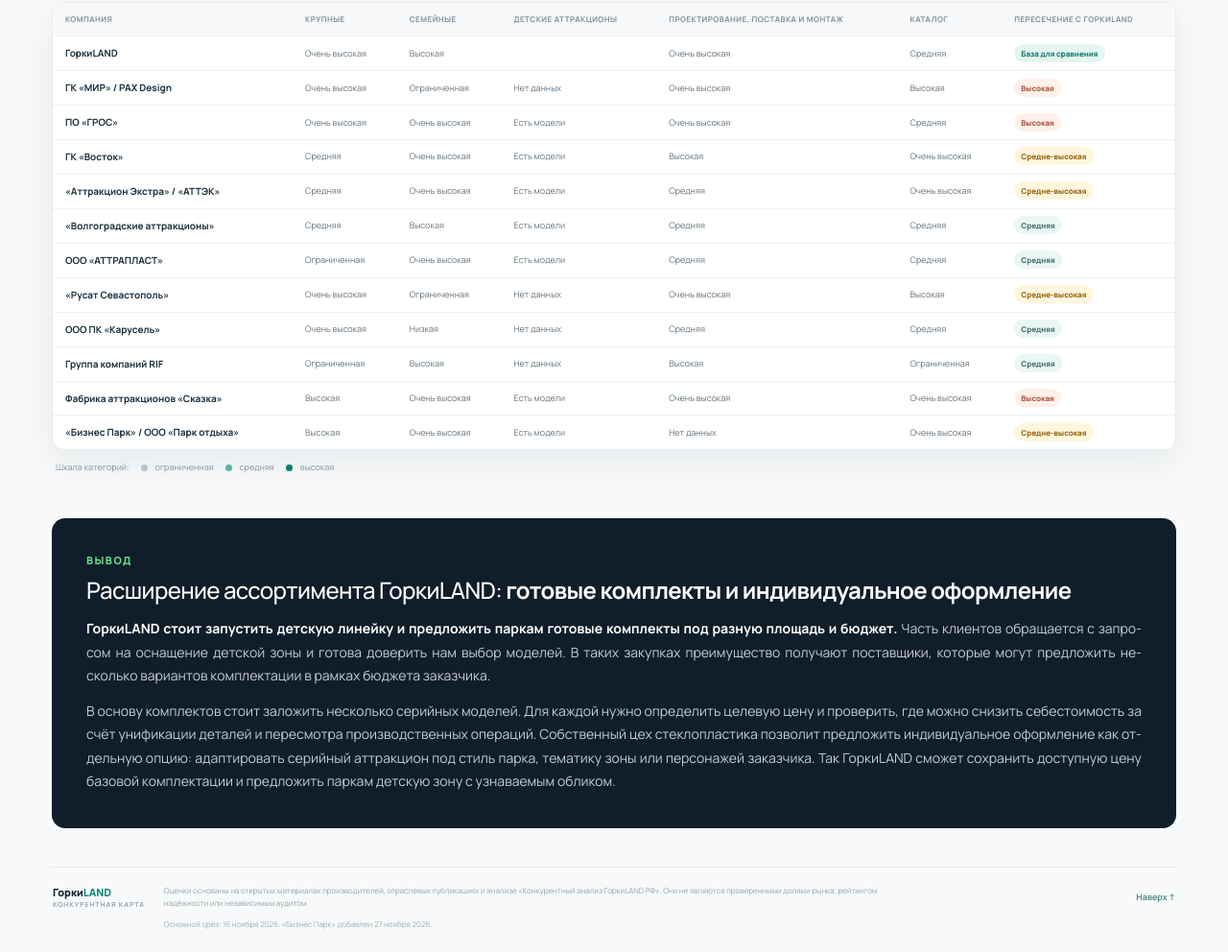
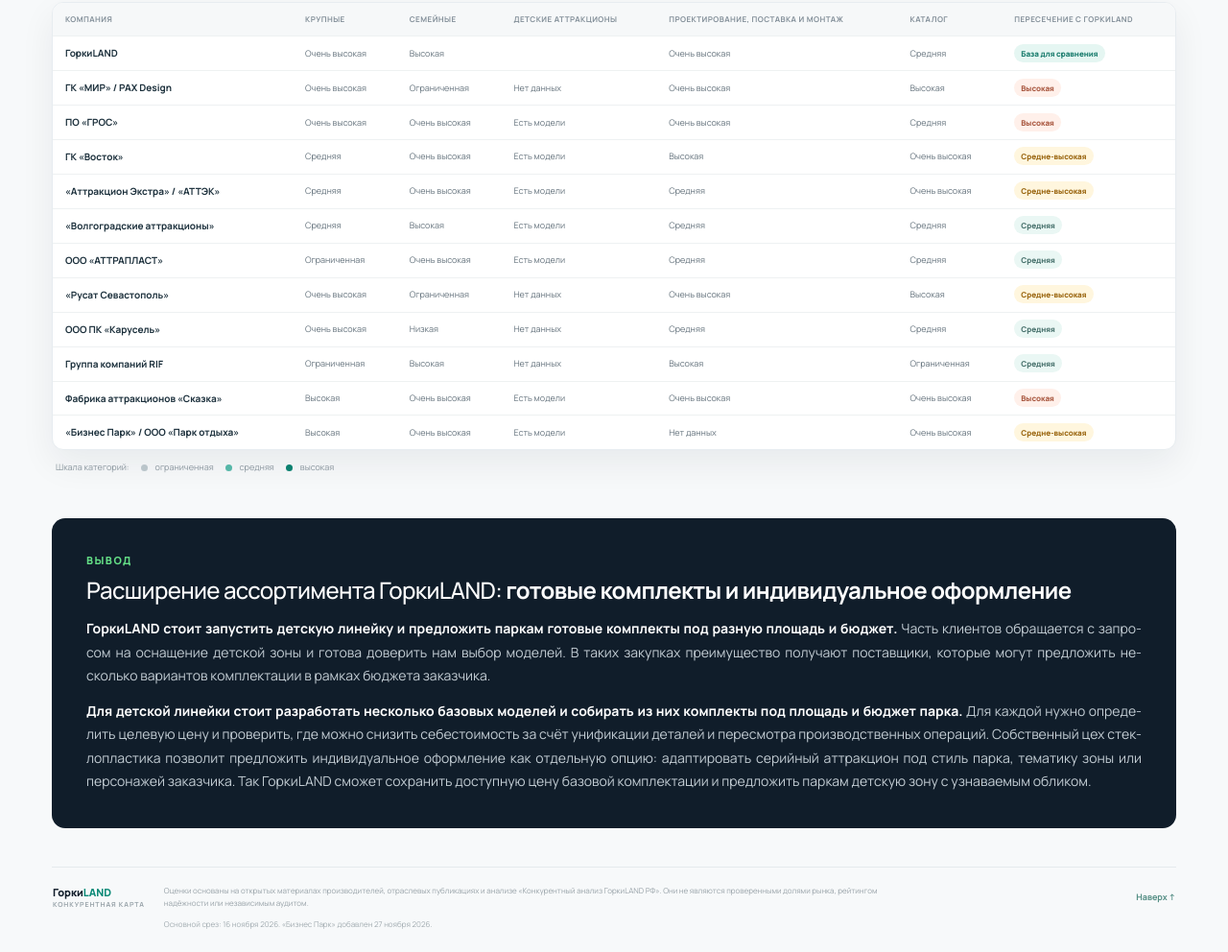
Before and after one commit to meredin0109/gorkiland-competitor-dashboard, a plain HTML site: page index.html in a window 1280 px wide. Shown: the part 2498-3490 px from the top of the page at 96% size. Drawn offline with Linux system fonts and the light colour scheme.

Commit message:
Уточнена формулировка о базовых моделях

```diff
--- a/index.html
+++ b/index.html
@@ -38,7 +38,7 @@
         <div class="eyebrow conclusion-label">Вывод</div>
         <h2 id="conclusion-title" style="font-weight: 500">Расширение ассортимента ГоркиLAND: <strong>готовые комплекты и индивидуальное оформление</strong></h2>
         <p><strong>ГоркиLAND стоит запустить детскую линейку и предложить паркам готовые комплекты под разную площадь и бюджет.</strong> Часть клиентов обращается с запросом на оснащение детской зоны и готова доверить нам выбор моделей. В таких закупках преимущество получают поставщики, которые могут предложить несколько вариантов комплектации в рамках бюджета заказчика.</p>
-        <p>В основу комплектов стоит заложить несколько серийных моделей. Для каждой нужно определить целевую цену и проверить, где можно снизить себестоимость за счёт унификации деталей и пересмотра производственных операций. Собственный цех стеклопластика позволит предложить индивидуальное оформление как отдельную опцию: адаптировать серийный аттракцион под стиль парка, тематику зоны или персонажей заказчика. Так ГоркиLAND сможет сохранить доступную цену базовой комплектации и предложить паркам детскую зону с узнаваемым обликом.</p>
+        <p><strong>Для детской линейки стоит разработать несколько базовых моделей и собирать из них комплекты под площадь и бюджет парка.</strong> Для каждой нужно определить целевую цену и проверить, где можно снизить себестоимость за счёт унификации деталей и пересмотра производственных операций. Собственный цех стеклопластика позволит предложить индивидуальное оформление как отдельную опцию: адаптировать серийный аттракцион под стиль парка, тематику зоны или персонажей заказчика. Так ГоркиLAND сможет сохранить доступную цену базовой комплектации и предложить паркам детскую зону с узнаваемым обликом.</p>
       </div>
     </section>
     <footer><div class="footer-brand">Горки<span>LAND</span> <small>КОНКУРЕНТНАЯ КАРТА</small></div><p>Оценки основаны на открытых материалах производителей, отраслевых публикациях и анализе «Конкурентный анализ ГоркиLAND РФ». Они не являются проверенными долями рынка, рейтингом надёжности или независимым аудитом.</p><a href="#top">Наверх ↑</a><small class="footer-date">Основной срез: 16 ноября 2026. «Бизнес Парк» добавлен 27 ноября 2026.</small></footer>
```
